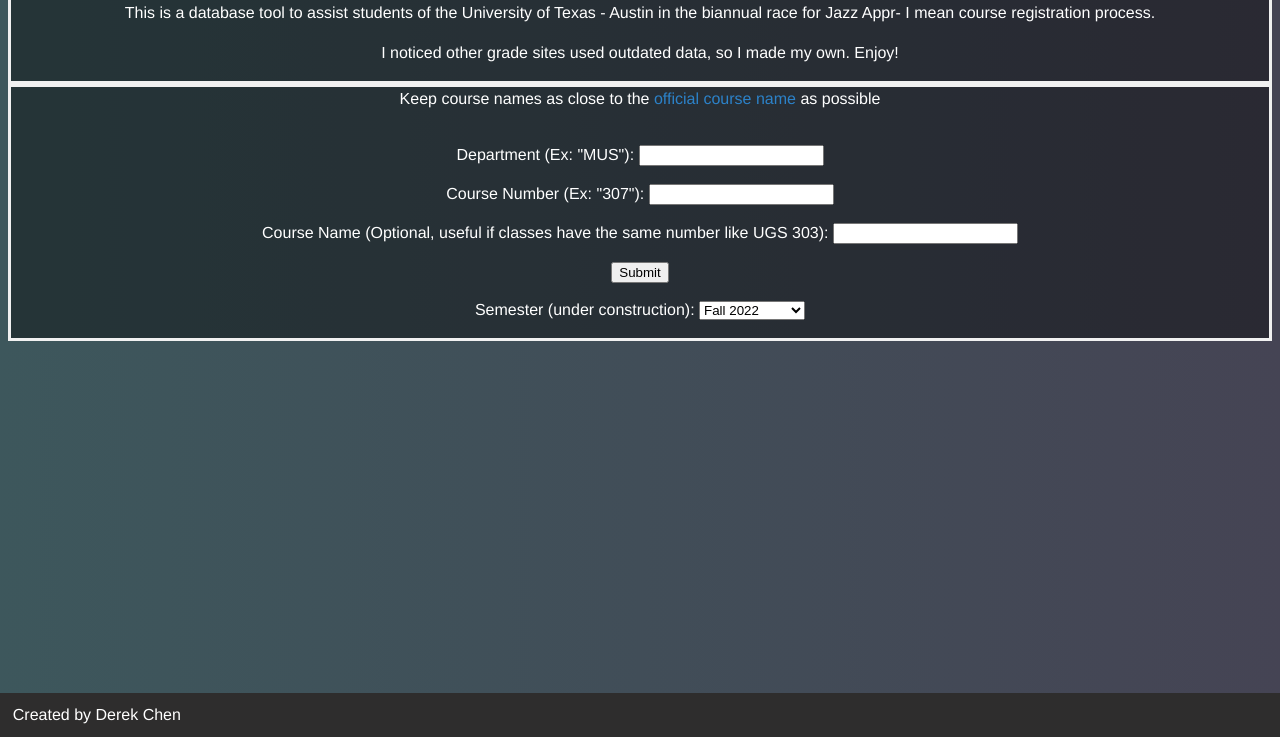
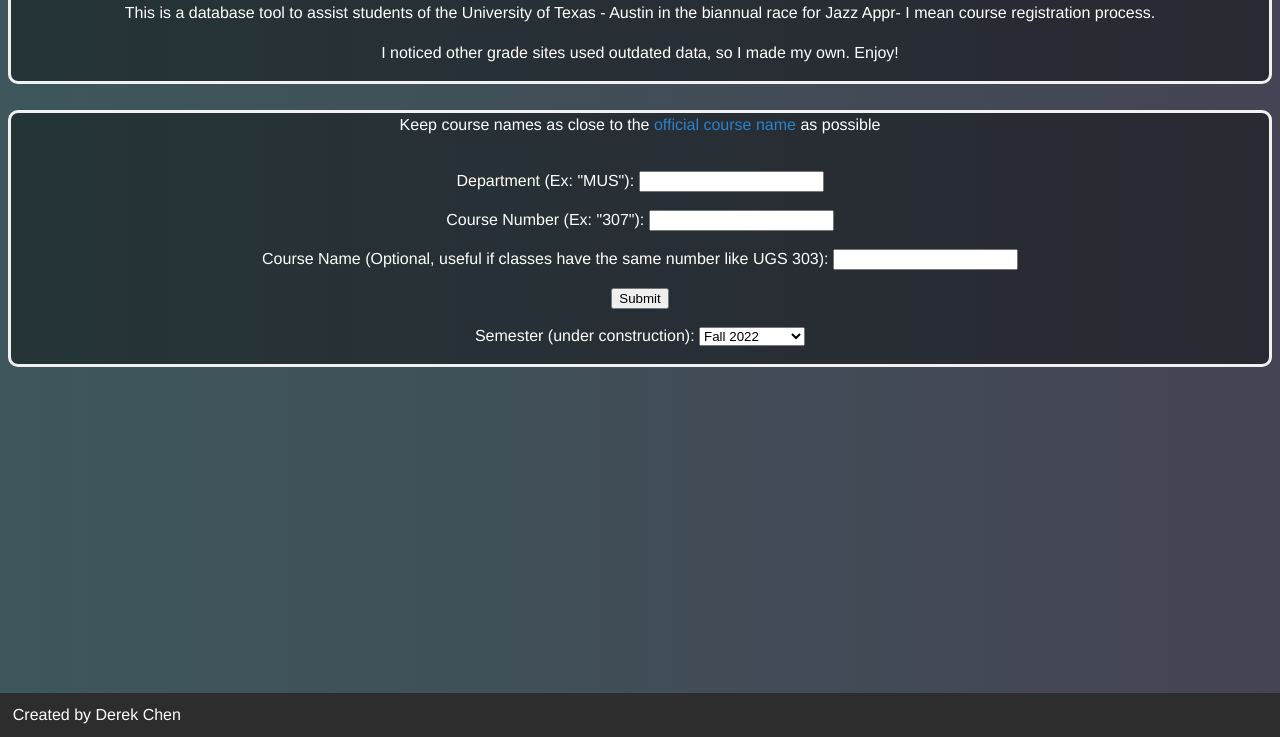
Before and after one commit to DereC4/ut-grade-distribution-viewer, a plain HTML site: page index.html in a window 1280 px wide. Shown: the part 63-800 px from the top of the page. Drawn offline with nearby package versions, Linux system fonts and the light colour scheme.

Commit message:
Rounded cornerssss

```diff
--- a/index.html
+++ b/index.html
@@ -22,6 +22,7 @@
 </head>
 
 <body>
+  <div class="wrapper">
     <div class="about-text" value="">
       <h1>About</h1>
       <p>
@@ -70,6 +71,7 @@
         <canvas id="gradeBar" style="width:100%;height:100%;"></canvas>
       </div>
     </div>
+  </div>
   <footer>Created by Derek Chen
     <!-- because VAPA lecture was a bit boring that day -->
   </footer>
--- a/main.css
+++ b/main.css
@@ -1,7 +1,7 @@
 body {
   font-family: 'Helvetica Neue', sans-serif;
   background: #1b1a2a;
-  background: linear-gradient(90deg, rgba(61, 87, 92, 1) 0, #454454 100%)
+  background: linear-gradient(90deg, rgba(61, 87, 92, 1) 0, #454454 100%);
 }
 
 a {
@@ -40,23 +40,38 @@ footer {
   box-sizing: border-box
 }
 
+.wrapper {
+  display: grid;
+  gap: 2vw;
+  grid-auto-rows: minmax(100px, auto);
+
+}
+
 .about-text {
   background-color: rgba(0, 0, 0, .4);
   color: #fff;
   border: 3px solid #f1f1f1;
-  text-align: center
+  text-align: center;
+  grid-column: 1;
+  grid-row: 1;
+  border-radius: 10px;
+
 }
 
 .bg-form {
   background-color: rgba(0, 0, 0, .4);
   color: #fff;
   border: 3px solid #f1f1f1;
-  text-align: center
+  text-align: center;
+  grid-column: 1;
+  grid-row: 2;
+  border-radius: 10px;
+
 }
 
 .chart-container {
   position: relative;
   margin: auto;
   height: 80vh;
-  width: 80vw
+  width: 80vw;
 }
```
Lines whose indentation alone changed are shown as unchanged.
